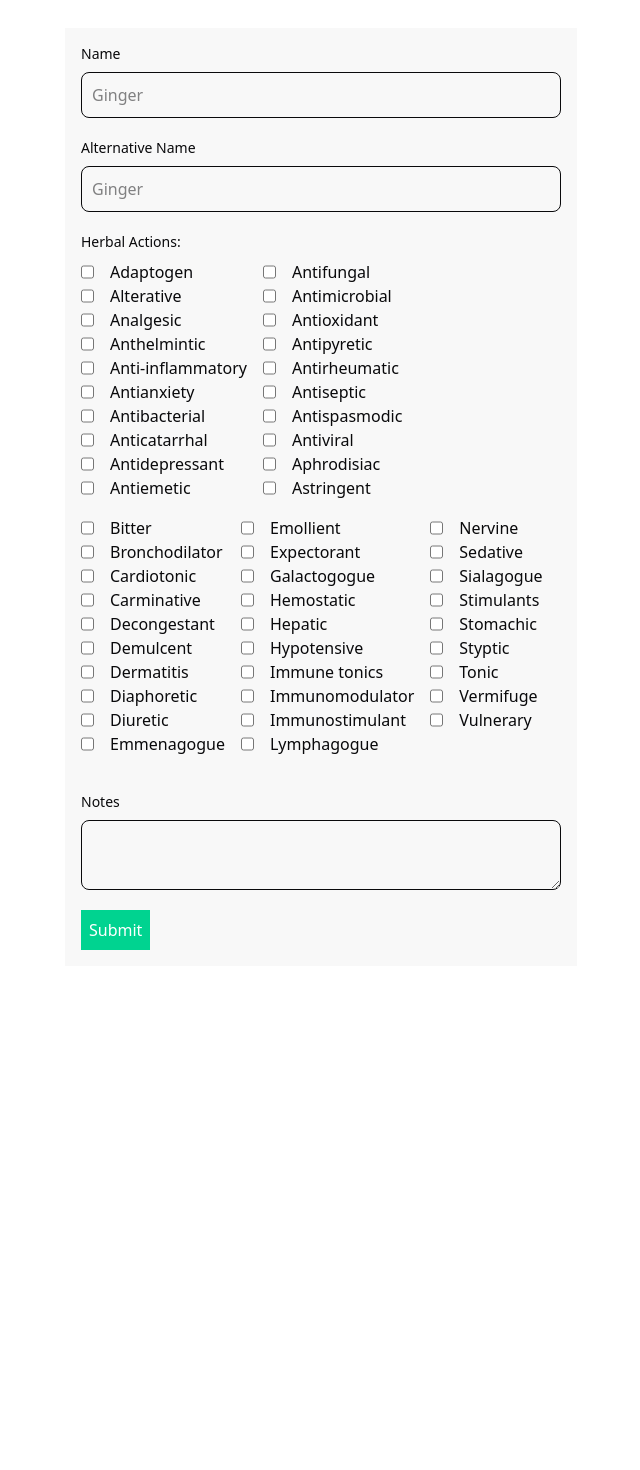
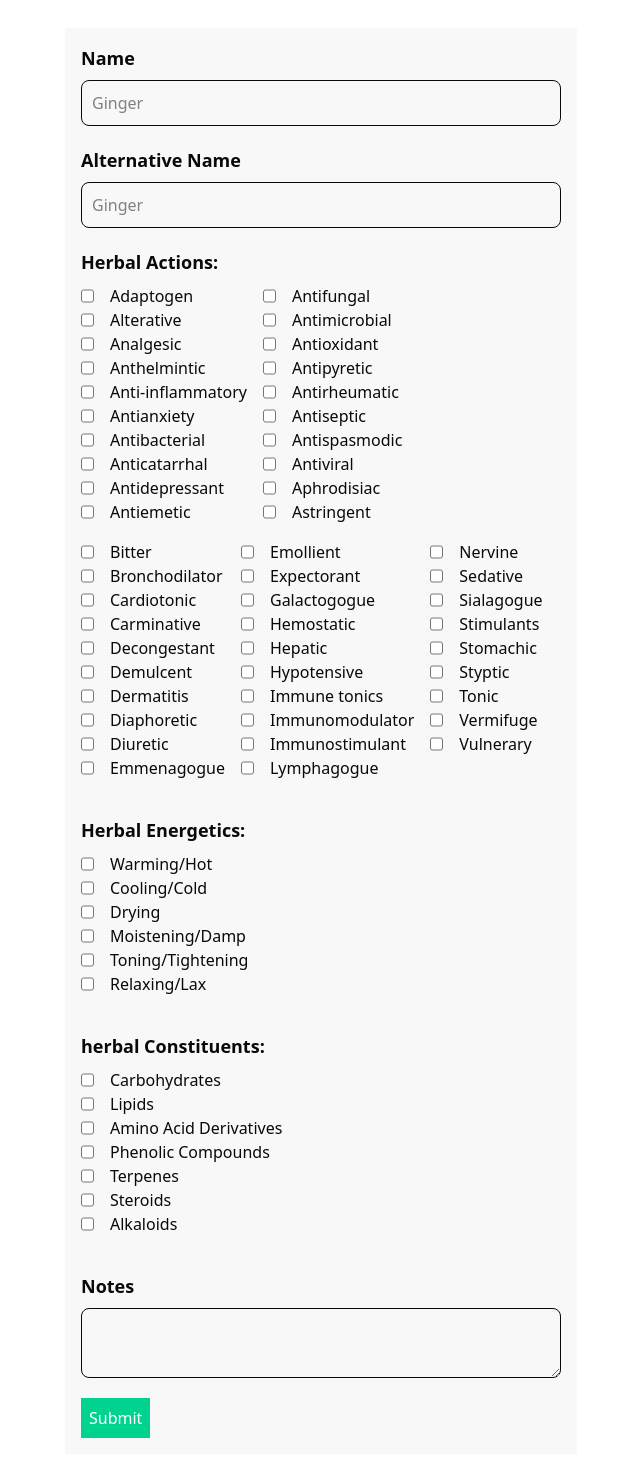
Before and after one commit to belunatic/jazz_herbs, a Next.js app: page /herbs in a window 1280 px wide. Shown: the top 1470 px of the page, without its empty margins (319-959 px from the left). Before the commit the page ends 994 px from the top, so only its background shows below. Built offline with nearby package versions, Linux system fonts and the light colour scheme.

Commit message:
incooperating the herbal constitunts into the form

```diff
--- a/app/herbs/page.js
+++ b/app/herbs/page.js
@@ -1,6 +1,10 @@
 "use client";
 import { useState } from "react";
-import { herbalActions } from "@/lib/constants";
+import {
+	herbalActions,
+	herbalEnergetics,
+	herbalConstituents,
+} from "@/lib/constants";
 
 const AddHerb = () => {
 	const [inputFields, setInputFields] = useState([{ value: "" }]);
@@ -14,7 +18,7 @@ const AddHerb = () => {
 	};
 	//Herb Action (constituents)
 	//Energetics
-	const renderCategoryCheckboxes = (label, attributeName, arrayValue) => {
+	const renderCheckboxes = (label, attributeName, arrayValue) => {
 		const chunkSize = 10;
 		const checkboxGroups = [];
 
@@ -41,7 +45,9 @@ const AddHerb = () => {
 
 		return (
 			<div>
-				<label className="block mb-2 text-sm font-medium">{label}:</label>
+				<label className="block text-text-input text-lg mb-2 font-semibold">
+					{label}:
+				</label>
 				<div className="flex flex-wrap space-x-4">{checkboxGroups}</div>
 			</div>
 		);
@@ -49,15 +55,26 @@ const AddHerb = () => {
 
 	const handleSubmit = (e) => {
 		e.preventDefault();
-		const formData = {
-			name: e.target.herb_name.value,
-			altName: e.target.alt_name.value,
-			features: inputFields.map((field) => field.value),
-			notes: e.target.notes.value,
-			categories: Array.from(e.target.categories)
-				.filter((input) => input.checked)
-				.map((input) => input.value),
-		};
+		const formData = {};
+		const formElements = e.target.elements;
+
+		for (let i = 0; i < formElements.length; i++) {
+			const element = formElements[i];
+			console.log(element);
+			if (!element.name) continue;
+
+			if (element.type === "checkbox") {
+				if (!formData[element.name]) formData[element.name] = [];
+				if (element.checked) formData[element.name].push(element.value);
+			} else if (element.type === "radio") {
+				if (element.checked) formData[element.name] = element.value;
+			} else if (element.type === "file") {
+				formData[element.name] = element.files;
+			} else {
+				formData[element.name] = element.value;
+			}
+		}
+
 		console.log(formData);
 		// You can add your submit logic here (e.g., API call)
 	};
@@ -68,7 +85,9 @@ const AddHerb = () => {
 				onSubmit={handleSubmit}
 				className="max-w-lg mx-auto bg-container p-4 m-2">
 				<div className="mb-5">
-					<label className="block mb-2 text-sm font-medium" htmlFor="herb_name">
+					<label
+						className="block text-text-input text-lg mb-2 font-semibold"
+						htmlFor="herb_name">
 						Name
 					</label>
 					<input
@@ -81,7 +100,9 @@ const AddHerb = () => {
 					/>
 				</div>
 				<div className="mb-5">
-					<label className="block mb-2 text-sm font-medium" htmlFor="alt_name">
+					<label
+						className="block text-text-input text-lg mb-2 font-semibold"
+						htmlFor="alt_name">
 						Alternative Name
 					</label>
 					<input
@@ -95,16 +116,34 @@ const AddHerb = () => {
 				<div className="mb-5">
 					<div className="mb-5">
 						{" "}
-						{renderCategoryCheckboxes(
-							"Herbal Actions",
-							"herbal_action",
-							herbalActions
+						{renderCheckboxes("Herbal Actions", "herbal_action", herbalActions)}
+					</div>
+				</div>
+				<div className="mb-5">
+					<div className="mb-5">
+						{" "}
+						{renderCheckboxes(
+							"Herbal Energetics",
+							"herbal_energetics",
+							herbalEnergetics
+						)}
+					</div>
+				</div>
+				<div className="mb-5">
+					<div className="mb-5">
+						{" "}
+						{renderCheckboxes(
+							"herbal Constituents",
+							"herbal_constituents",
+							herbalConstituents
 						)}
 					</div>
 				</div>
 
 				<div className="mb-5">
-					<label className="block mb-2 text-sm font-medium" htmlFor="notes">
+					<label
+						className="block text-text-input text-lg mb-2 font-semibold"
+						htmlFor="notes">
 						{" "}
 						Notes
 					</label>
```
